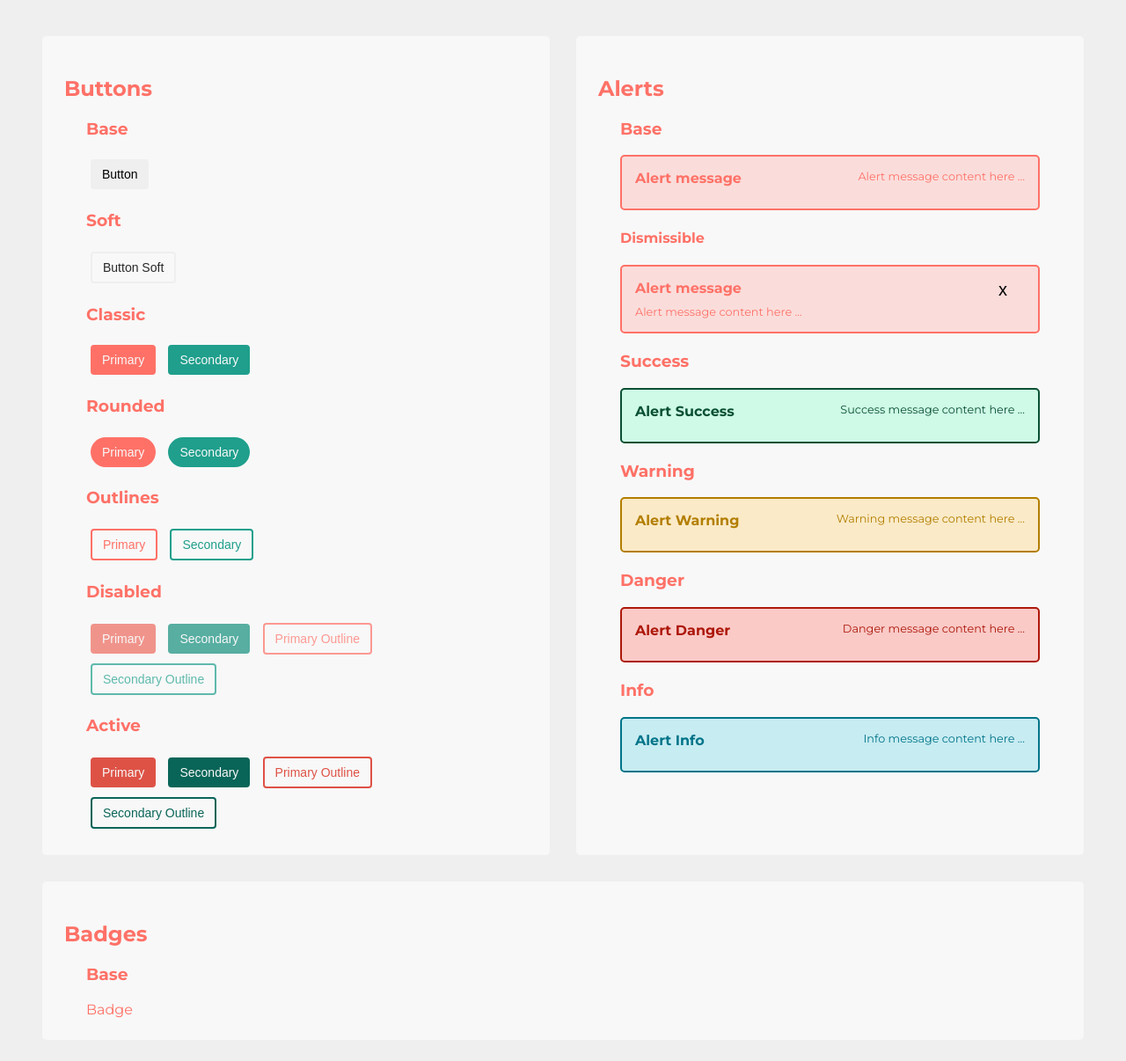
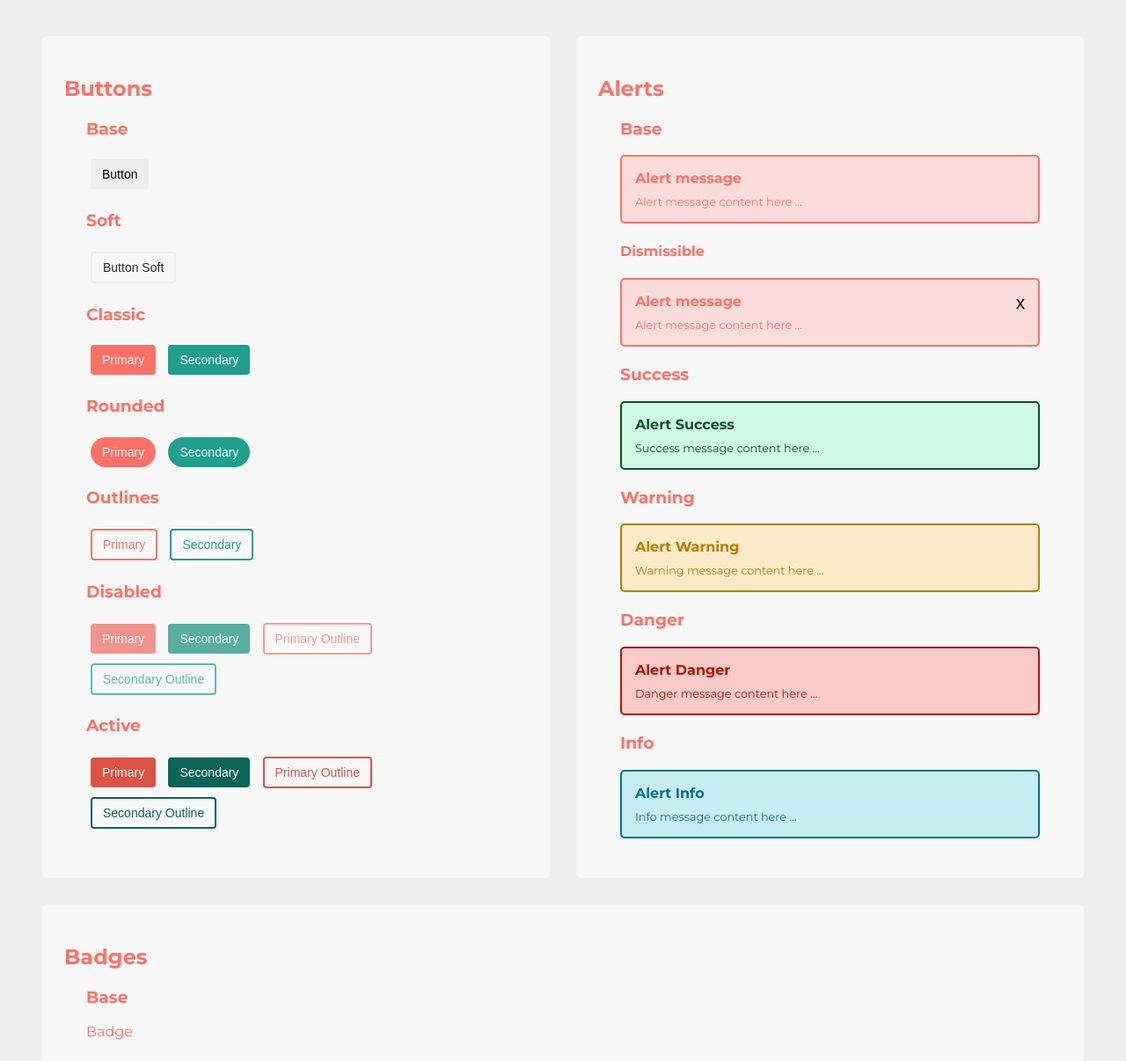
Before and after one commit to CyndelHerolt/flix-project, a PHP site: page / in a window 1280 px wide. Shown: the part 219-1425 px from the top of the page at 88% size. Run offline with PHP 8.4, Linux system fonts and the light colour scheme; some web fonts are replaced.

Commit message:
fix [alerts]: flex on dismissible

```diff
--- a/library-components/components/alerts/_alerts.scss
+++ b/library-components/components/alerts/_alerts.scss
@@ -1,8 +1,4 @@
 .alert {
-    display: flex;
-    flex-direction: row;
-    align-items: flex-start;
-    justify-content: space-between;
     padding: 15px;
     margin-bottom: 20px;
     border: 2px solid var(--color-primary);
@@ -45,5 +41,9 @@
 }
 
 .alert-dismissible {
-    padding-right: 35px;
+    display: flex;
+    flex-direction: row;
+    align-items: flex-start;
+    justify-content: space-between;
+    //padding-right: 15px;
 }
--- a/library-components/css/main.css
+++ b/library-components/css/main.css
@@ -24,10 +24,6 @@
   --color-info-txt: #007489; }
 
 .alert {
-  display: flex;
-  flex-direction: row;
-  align-items: flex-start;
-  justify-content: space-between;
   padding: 15px;
   margin-bottom: 20px;
   border: 2px solid var(--color-primary);
@@ -63,7 +59,10 @@
   border: 2px solid var(--color-info-txt); }
 
 .alert-dismissible {
-  padding-right: 35px; }
+  display: flex;
+  flex-direction: row;
+  align-items: flex-start;
+  justify-content: space-between; }
 
 .btn {
   text-decoration: none;
```
